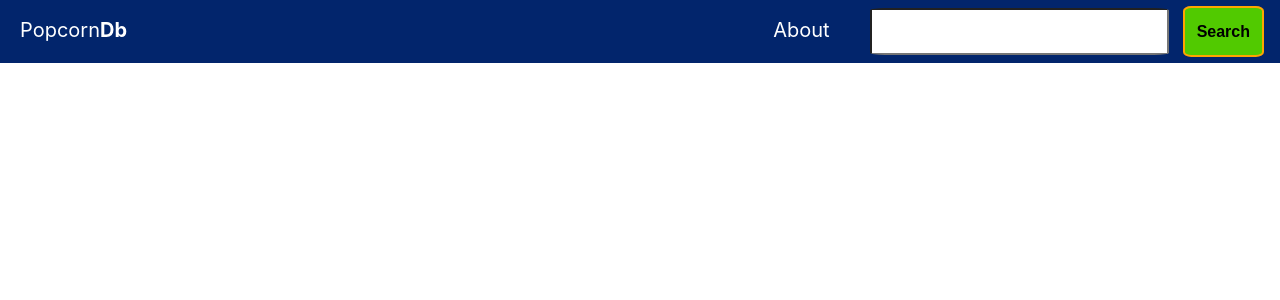
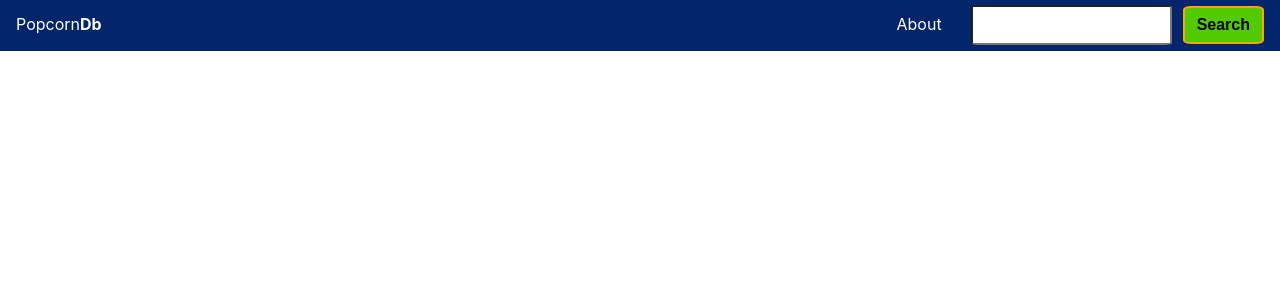
Before and after one commit to gaurang-ingale/popcorn, a React (Create React App) app: page / in a window 1280 px wide. Shown: the top 300 px of the page. Built offline with nearby package versions, Linux system fonts and the light colour scheme.

Commit message:
Setup NavBar inside the App component

```diff
--- a/src/App.js
+++ b/src/App.js
@@ -1,22 +1,10 @@
-import logo from './logo.svg';
-import './App.css';
+import NavBar from "./components/NavBar";
 
 function App() {
   return (
     <div className="App">
       <header className="App-header">
-        <img src={logo} className="App-logo" alt="logo" />
-        <p>
-          Edit <code>src/App.js</code> and save to reload.
-        </p>
-        <a
-          className="App-link"
-          href="https://reactjs.org"
-          target="_blank"
-          rel="noopener noreferrer"
-        >
-          Learn React
-        </a>
+        <NavBar />
       </header>
     </div>
   );
--- a/src/components/NavBar.js
+++ b/src/components/NavBar.js
@@ -1,12 +1,15 @@
 import React from "react";
+import "../styles/navbar.css";
 
 function NavBar(props) {
   return (
     <nav className="nav">
-      <a href="www.google.com" className="logo nav_item">
+      <a href="/" className="logo nav_item">
         Popcorn<strong>Db</strong>
       </a>
-      <p className="nav_item">About</p>
+      <a href="/" className="nav_item">
+        About
+      </a>
       <input className="nav_item" type="text" />
       <button className="nav_item search">Search</button>
     </nav>
--- a/src/index.js
+++ b/src/index.js
@@ -3,12 +3,10 @@ import ReactDOM from "react-dom";
 import "./index.css";
 import App from "./App";
 import reportWebVitals from "./reportWebVitals";
-import NavBar from "./components/NavBar";
-import "./styles/style.css";
 
 ReactDOM.render(
   <React.StrictMode>
-    <NavBar />
+    <App />
   </React.StrictMode>,
   document.getElementById("root")
 );
--- a/src/styles/style.css
+++ b/src/styles/navbar.css
@@ -12,13 +12,15 @@ nav {
 .nav_item {
   padding: 0.5em 0.75em;
   margin: 0.4em 0.25em;
-  font-size: 1.25em;
+}
+
+a.nav_item {
+  color: white;
+  text-decoration: none;
 }
 
 .logo {
   flex: 1;
-  color: white;
-  text-decoration: none;
 }
 
 input.nav_item {
```
